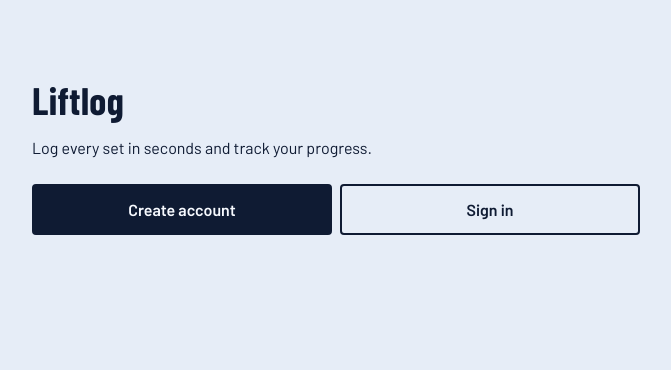
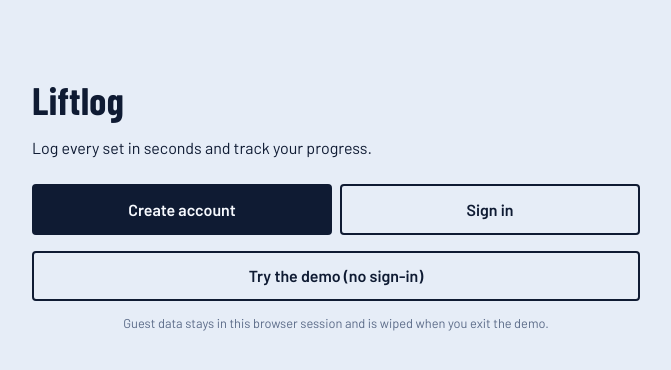
Before and after one commit to SephoriaBot/lift-log, a Next.js app: page / in a window 1280 px wide. Shown: the top 370 px of the page, without its empty margins (304-975 px from the left). Built offline with nearby package versions, Linux system fonts and the light colour scheme; no server answers.

Commit message:
Update page.tsx

```diff
--- a/src/app/page.tsx
+++ b/src/app/page.tsx
@@ -1,10 +1,11 @@
 import Link from "next/link";
 import { redirect } from "next/navigation";
 import { auth } from "@clerk/nextjs/server";
+import { getGuestId } from "@/lib/guest";
 
 export default async function Home() {
   const { userId } = await auth();
-  if (userId) redirect("/log");
+  if (userId || (await getGuestId())) redirect("/log");
   return (
     <main style={{ paddingTop: "5rem" }}>
       <h1>Liftlog</h1>
@@ -13,6 +14,12 @@ export default async function Home() {
         <Link href="/sign-up"><button style={{ width: "100%" }}>Create account</button></Link>
         <Link href="/sign-in"><button className="ghost" style={{ width: "100%" }}>Sign in</button></Link>
       </div>
+      <form action="/guest" method="post" style={{ marginTop: "1rem" }}>
+        <button className="ghost" style={{ width: "100%" }}>Try the demo (no sign-in)</button>
+        <p className="mute" style={{ fontSize: "0.8rem", textAlign: "center" }}>
+          Guest data stays in this browser session and is wiped when you exit the demo.
+        </p>
+      </form>
     </main>
   );
 }
```
